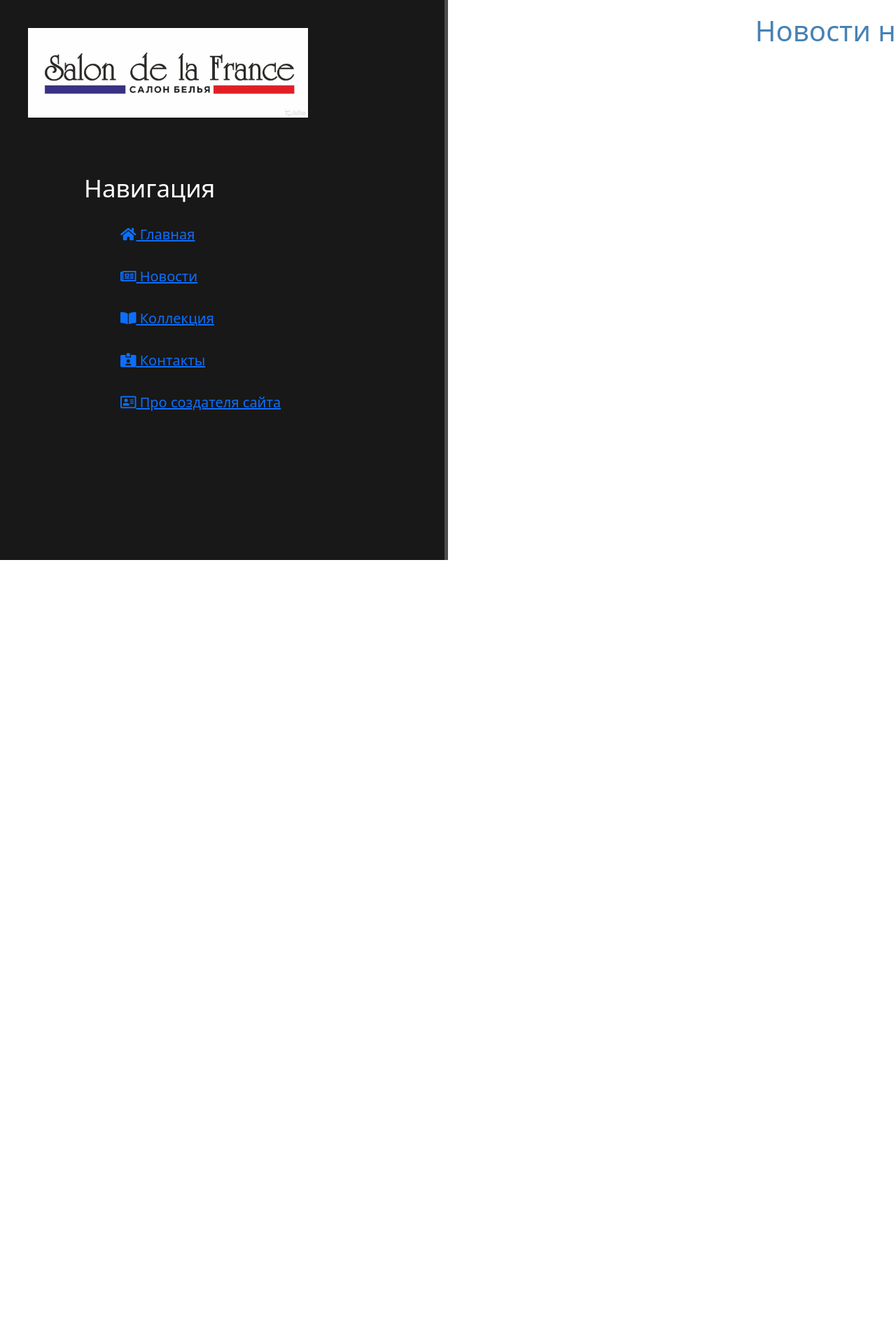
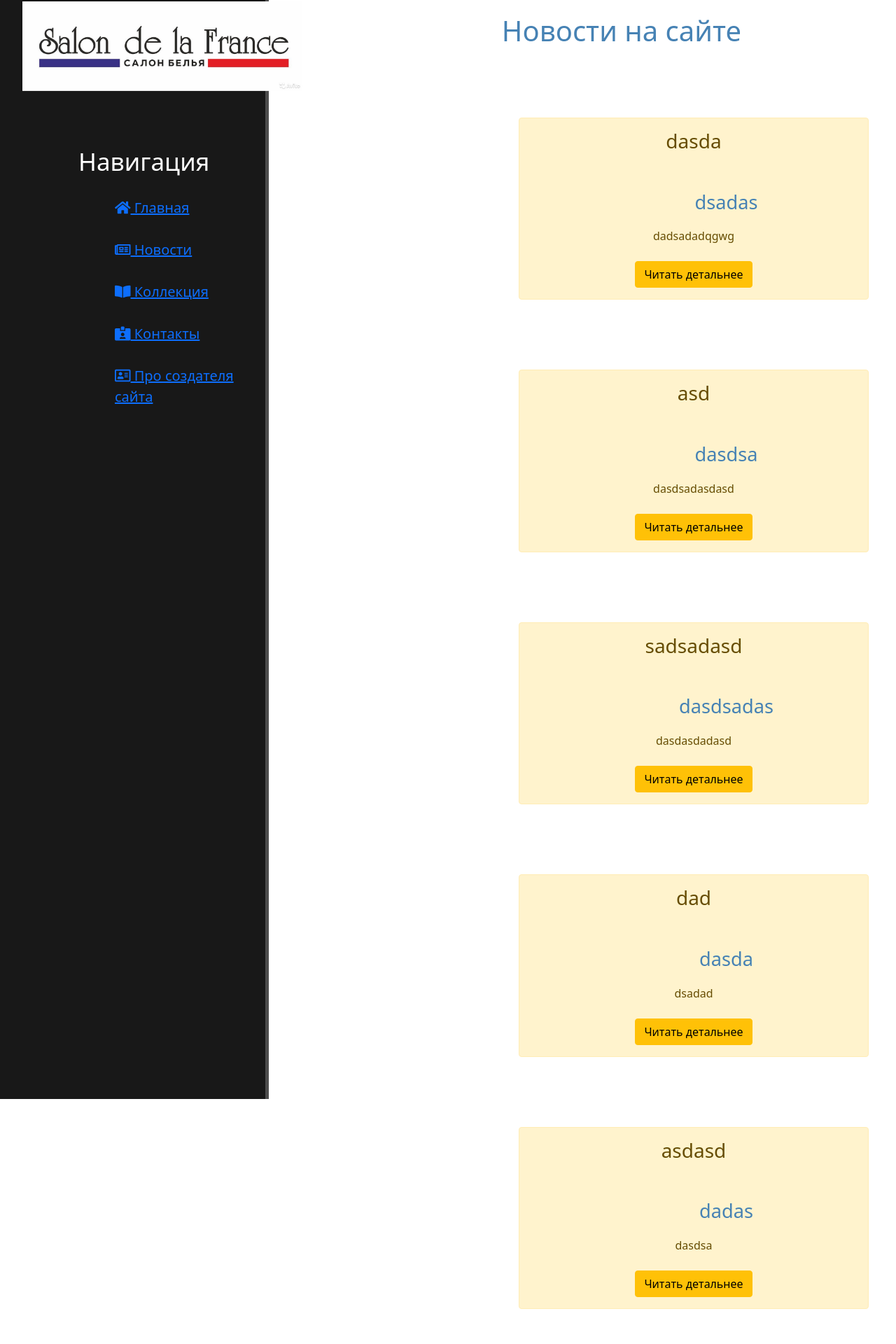
Before and after one commit to WiseWolfer/Python_works, a Django app: page /news/ in a window 1280 px wide. Shown: the top 1920 px of the page at 70% size. Before the commit the page ends 800 px from the top, so only its background shows below. Run offline with Django 3.2, Linux system fonts and the light colour scheme; data comes from the database, SQL or seed files in the repository; some libraries are stand-ins or nearby versions.

Commit message:
Поменял стили

```diff
--- a/my_site1/my_site1/main/static/main/css/main.css
+++ b/my_site1/my_site1/main/static/main/css/main.css
@@ -1,14 +1,15 @@
 body {
     background #2c2c2c;
-    position: fixed;
 }
 
 aside {
     float: left;
     background: #181818;
-    width: 40%;
+    width: 30%;
     padding: 2.5%;
-    height: 100vh;
+    height: 200vh;
+    margin-top: -50px;
+    position: fixed;
     color: #fff;
     border-right: 5px solid #4d4d4d;
 }
@@ -46,29 +47,30 @@ main .features {
     color: #4682B4;
     margin-top: 60px;
     text-align: center;
-    margin-left: 600px;
+    margin-left: 300px;
     position: sticky;
 }
 
-main .features h1 {font.size: 100px; margin-left: 30%; margin-top: -40px;}
-main .features p {font-size: 1.7rem; width: 1000px; margin-left: 20%; margin-top: 50px; color: #4682B4;}
-main .features p1 {font-size: 1.7rem; width: 1000px; margin-left: 20%; margin-top: 50px; color: #4682B4;}
-main .features p2 {font-size: 1.7rem; width: 1000px; margin-left: 20%; margin-top: 50px; color: #4682B4;}
-main .features p3 {font-size: 1.7rem; width: 1000px; margin-left: 20%; margin-top: 50px; color: #4682B4;}
-main .features p4 {font-size: 1.7rem; width: 1000px; margin-left: 20%; margin-top: 50px; color: #4682B4;}
+main .features h1 {font.size: 1.7rem; margin-left: 20%; margin-top: -40px;}
+main .features p {font-size: 1.7rem; margin-left: 20%; margin-top: 50px; color: #4682B4;}
+main .features p1 {font-size: 1.7rem; margin-left: 20%; margin-top: 50px; color: #4682B4;}
+main .features p2 {font-size: 1.7rem; margin-left: 20%; margin-top: 50px; color: #4682B4;}
+main .features p3 {font-size: 1.7rem; margin-left: 20%; margin-top: 50px; color: #4682B4;}
+main .features p4 {font-size: 1.7rem; margin-left: 20%; margin-top: 50px; color: #4682B4;}
 
 
 .alert-warning {
     float: center;
     clear: both;
-    font-size: 25px;
+    font.size: 1.7rem;
+    margin-left: 45%;
     margin-top: 100px;
-    text-align: center;
-    width: 1000px;
+    position: sticky;
+    width: 500px;
 }
-alert alert-warning h3 {font-size: 1.7rem; max-width: 100px; margin-left: 20px auto; color: #4682B4;}
-alert alert-warning p {font-size: 1.7rem; max-width: 100px;  margin-left: 20px auto;  color: #4682B4;}
-alert alert-warning text {font-size: 1.7rem; max-width: 100px; margin-left: 20px auto; color: #4682B4;}
+alert alert-warning h3 {font-size: 1.7rem; margin-top: 20px auto; color: #4682B4;}
+alert alert-warning p {font-size: 1.1rem; margin-left: -500px; margin-top: 50px; color: #4682B4;}
+alert alert-warning text {font-size: 1.7rem; color: #4682B4;}
 .News h1{
     float: center;
     color: #4682B4;
@@ -95,7 +97,7 @@ alert alert-warning text {font-size: 1.7rem; max-width: 100px; margin-left: 20px
 .alert-pictures {
     float: left;
     position: relative;
-    margin-left: 500px;
+    margin-left: 50%;
     top: 60px;
 
 }
@@ -107,20 +109,18 @@ alert alert-warning text {font-size: 1.7rem; max-width: 100px; margin-left: 20px
 
 form {
     margin-left: 32%;
-    position: fixed;
     margin-top: 50px;
 }
 
 .Collection {
-    float: left;
+    float: center;
     color: #4682B4;
     position: sticky;
-    width: -200px;
     margin-left: 200px;
 }
 .Collection h1{
-    font-size: 60px;
+    font-size: 80px;
     clear: both;
     position: sticky;
-    margin-left: 500px;
+    margin-left: 300px;
 }
```
